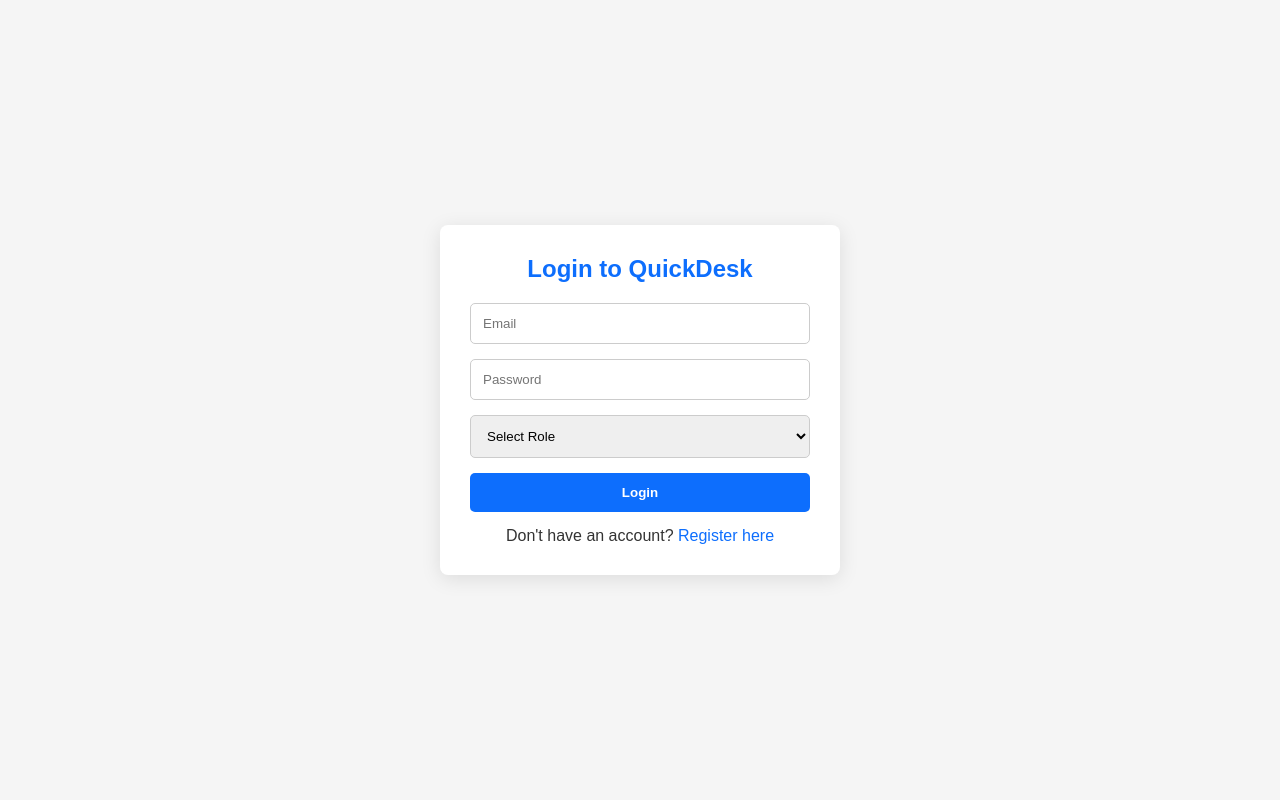
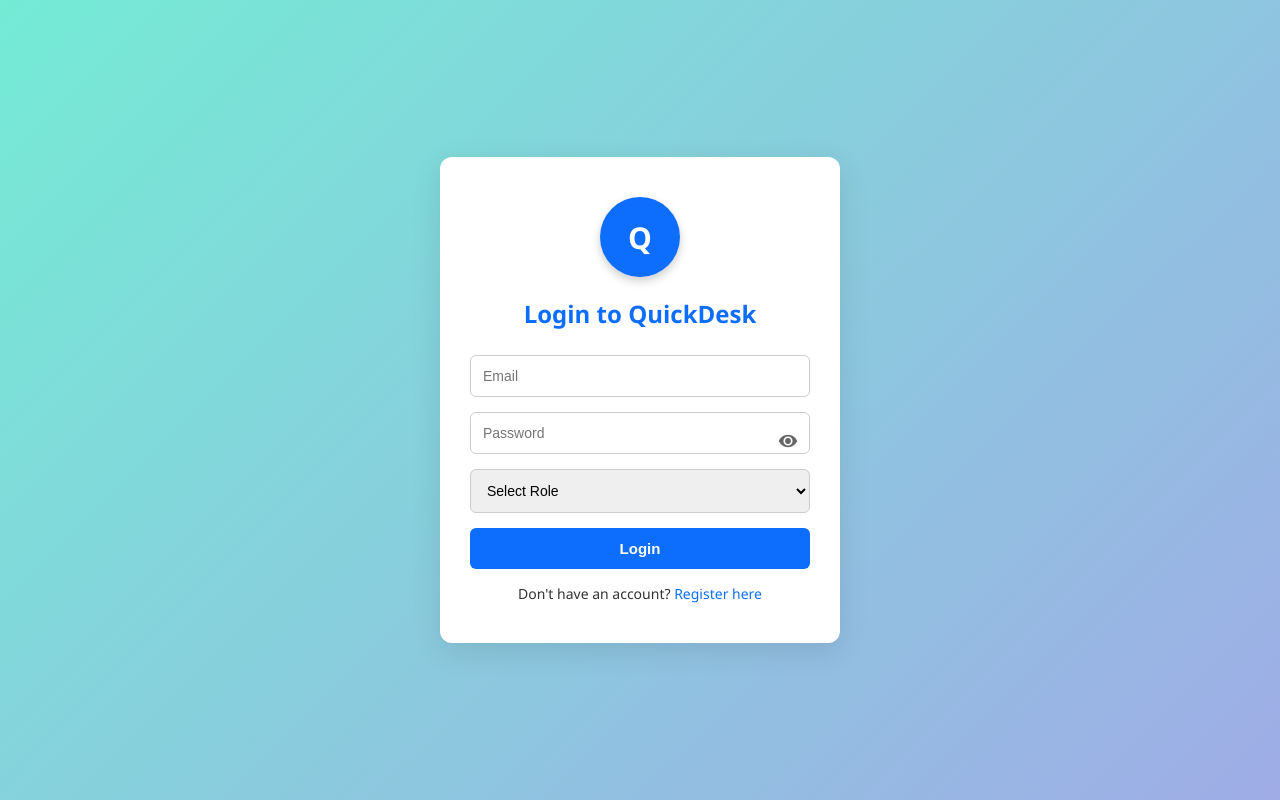
Before and after one commit to akanshajain028/QuickDesk, a plain HTML site: page login.html in a window 1280 px wide. Drawn offline with Linux system fonts and the light colour scheme.

Commit message:
Add files via upload

```diff
--- a/login.html
+++ b/login.html
@@ -1,74 +1,125 @@
 <!DOCTYPE html>
 <html lang="en">
 <head>
-  <meta charset="UTF-8">
+  <meta charset="UTF-8" />
   <meta name="viewport" content="width=device-width, initial-scale=1.0">
   <title>QuickDesk - Login</title>
   <link rel="stylesheet" href="style.css">
   <style>
     body {
-      font-family: Arial, sans-serif;
-      background: #f5f5f5;
+      margin: 0;
+      font-family: 'Segoe UI', sans-serif;
+      background: linear-gradient(135deg, #74ebd5, #9face6);
+      height: 100vh;
       display: flex;
       justify-content: center;
       align-items: center;
-      height: 100vh;
     }
+
     .login-container {
       background: white;
-      padding: 30px;
-      border-radius: 8px;
-      box-shadow: 0 4px 20px rgba(0,0,0,0.1);
-      width: 400px;
+      padding: 40px 30px;
+      border-radius: 12px;
+      box-shadow: 0 8px 30px rgba(0,0,0,0.1);
+      width: 100%;
+      max-width: 400px;
+      text-align: center;
     }
-    .login-container h2 {
-      margin-bottom: 20px;
-      text-align: center;
+
+    .logo {
+      width: 80px;
+      height: 80px;
+      margin: 0 auto 20px;
+      border-radius: 50%;
+      background-color: #0d6efd;
+      display: flex;
+      align-items: center;
+      justify-content: center;
+      color: white;
+      font-size: 30px;
+      font-weight: bold;
+      box-shadow: 0 4px 10px rgba(0,0,0,0.2);
+    }
+
+    h2 {
+      margin-bottom: 25px;
       color: #0d6efd;
     }
-    .login-container input,
-    .login-container select {
+
+    input, select {
       width: 100%;
       padding: 12px;
       margin-bottom: 15px;
-      border-radius: 5px;
+      border-radius: 6px;
       border: 1px solid #ccc;
+      font-size: 14px;
     }
-    .login-container button {
+
+    .password-wrapper {
+      position: relative;
+    }
+
+    .password-wrapper svg {
+      position: absolute;
+      top: 50%;
+      right: 12px;
+      transform: translateY(-50%);
+      width: 20px;
+      height: 20px;
+      fill: #666;
+      cursor: pointer;
+    }
+
+    button {
       width: 100%;
       padding: 12px;
       background: #0d6efd;
       color: white;
       border: none;
-      border-radius: 5px;
+      border-radius: 6px;
       font-weight: bold;
+      font-size: 15px;
       cursor: pointer;
+      transition: background 0.3s ease;
     }
-    .login-container button:hover {
+
+    button:hover {
       background: #084fc7;
     }
-    .login-container .register-link {
+
+    .register-link {
       margin-top: 15px;
-      text-align: center;
+      font-size: 14px;
     }
-    .login-container .register-link a {
+
+    .register-link a {
       color: #0d6efd;
       text-decoration: none;
+      font-weight: 500;
     }
   </style>
 </head>
 <body>
   <div class="login-container">
+    <div class="logo">Q</div>
     <h2>Login to QuickDesk</h2>
     <form id="loginForm">
       <input type="email" id="email" placeholder="Email" required>
-      <input type="password" id="password" placeholder="Password" required>
-      <select id="role">
+
+      <div class="password-wrapper">
+        <input type="password" id="password" placeholder="Password" required>
+        <svg id="togglePassword" viewBox="0 0 24 24" onclick="togglePassword()">
+          <path id="eyeIcon" d="M12 4.5C7 4.5 2.7 8 1 12c1.7 4 6 7.5 11 7.5s9.3-3.5 11-7.5c-1.7-4-6-7.5-11-7.5zm0 13a5.5 5.5 0 1 1 0-11 5.5 5.5 0 0 1 0 11zm0-9a3.5 3.5 0 1 0 0 7 3.5 3.5 0 0 0 0-7z"/>
+        </svg>
+      </div>
+
+      <select id="role" required>
         <option value="">Select Role</option>
         <option value="admin">Admin</option>
         <option value="agent">Agent</option>
         <option value="employee">Employee</option>
       </select>
+
       <button type="submit">Login</button>
     </form>
 
@@ -78,6 +129,21 @@
   </div>
 
   <script>
+    const openEye = "M12 4.5C7 4.5 2.7 8 1 12c1.7 4 6 7.5 11 7.5s9.3-3.5 11-7.5c-1.7-4-6-7.5-11-7.5zm0 13a5.5 5.5 0 1 1 0-11 5.5 5.5 0 0 1 0 11zm0-9a3.5 3.5 0 1 0 0 7 3.5 3.5 0 0 0 0-7z";
+    const slashedEye = "M1 1l22 22M4.21 4.21A13.87 13.87 0 0 0 1 12c1.7 4 6 7.5 11 7.5 2.49 0 4.8-.73 6.72-1.98M9.53 9.53a3.5 3.5 0 0 0 4.95 4.95M12 4.5c2.76 0 5.26.94 7.22 2.5M12 19.5c-2.76 0-5.26-.94-7.22-2.5";
+
+    function togglePassword() {
+      const passwordField = document.getElementById("password");
+      const eyeIcon = document.getElementById("eyeIcon");
+      if (passwordField.type === "password") {
+        passwordField.type = "text";
+        eyeIcon.setAttribute("d", slashedEye);
+      } else {
+        passwordField.type = "password";
+        eyeIcon.setAttribute("d", openEye);
+      }
+    }
+
     document.getElementById("loginForm").addEventListener("submit", function(e) {
       e.preventDefault();
       const email = document.getElementById("email").value.trim();
@@ -91,7 +157,6 @@
 
       let users = JSON.parse(localStorage.getItem("users")) || [];
 
-      // Add sample users if none exist
       if (users.length === 0) {
         users = [
           { name: "Admin User", email: "admin@example.com", password: "admin123", role: "admin" },
@@ -105,13 +170,9 @@
 
       if (user) {
         localStorage.setItem("loggedInUser", JSON.stringify(user));
-        if (user.role === "admin") {
-          window.location.href = "admin-dashboard.html";
-        } else if (user.role === "agent") {
-          window.location.href = "agent-dashboard.html";
-        } else {
-          window.location.href = "dashboard.html";
-        }
+        window.location.href = user.role === "admin" ? "admin-dashboard.html" :
+                               user.role === "agent" ? "agent-dashboard.html" :
+                               "dashboard.html";
       } else {
         alert("Invalid email, password, or role. Please try again.");
       }
```
Also changed, not shown: profile.html (+92 -4 lines).
